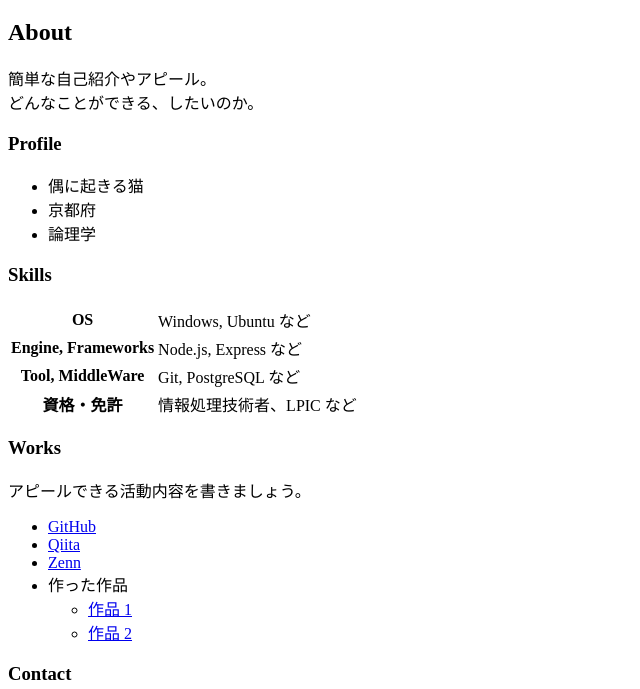
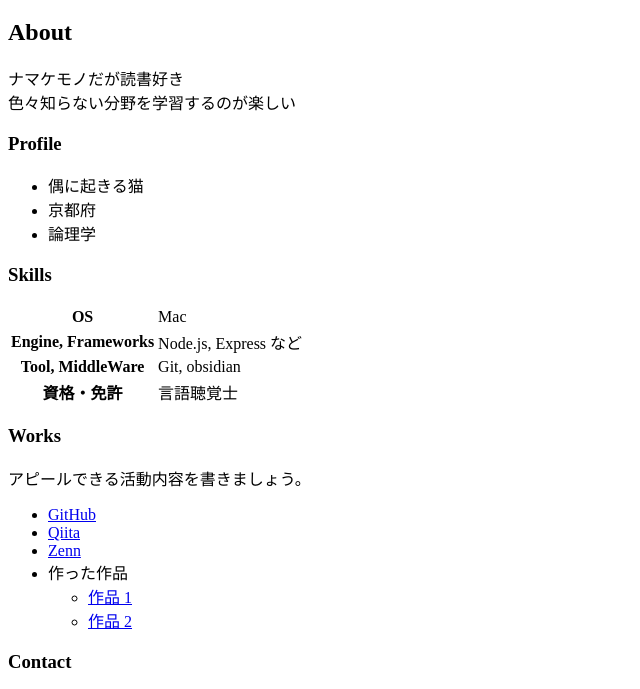
Before and after one commit to taoshiro33-hue/taoshiro.github-io, a plain HTML site: page index.html in a window 1280 px wide. Shown: the part 61-750 px from the top of the page, without its empty margins (0-640 px from the left). Drawn offline with Linux system fonts and the light colour scheme.

Commit message:
Update index.html

```diff
--- a/index.html
+++ b/index.html
@@ -10,8 +10,8 @@
 
     <h2>About</h2>
     <p>
-      簡単な自己紹介やアピール。<br>
-      どんなことができる、したいのか。
+      ナマケモノだが読書好き<br>
+      色々知らない分野を学習するのが楽しい
     </p>
 
     <h3>Profile</h3>
@@ -25,7 +25,7 @@
     <table>
       <tr>
         <th>OS</th>
-        <td>Windows, Ubuntu など</td>
+        <td>Mac</td>
       </tr>
       <tr>
         <th>Engine, Frameworks</th>
@@ -33,11 +33,11 @@
       </tr>
       <tr>
         <th>Tool, MiddleWare</th>
-        <td>Git, PostgreSQL など</td>
+        <td>Git, obsidian</td>
       </tr>
       <tr>
         <th>資格・免許</th>
-        <td>情報処理技術者、LPIC など</td>
+        <td>言語聴覚士</td>
       </tr>
     </table>
 
```
